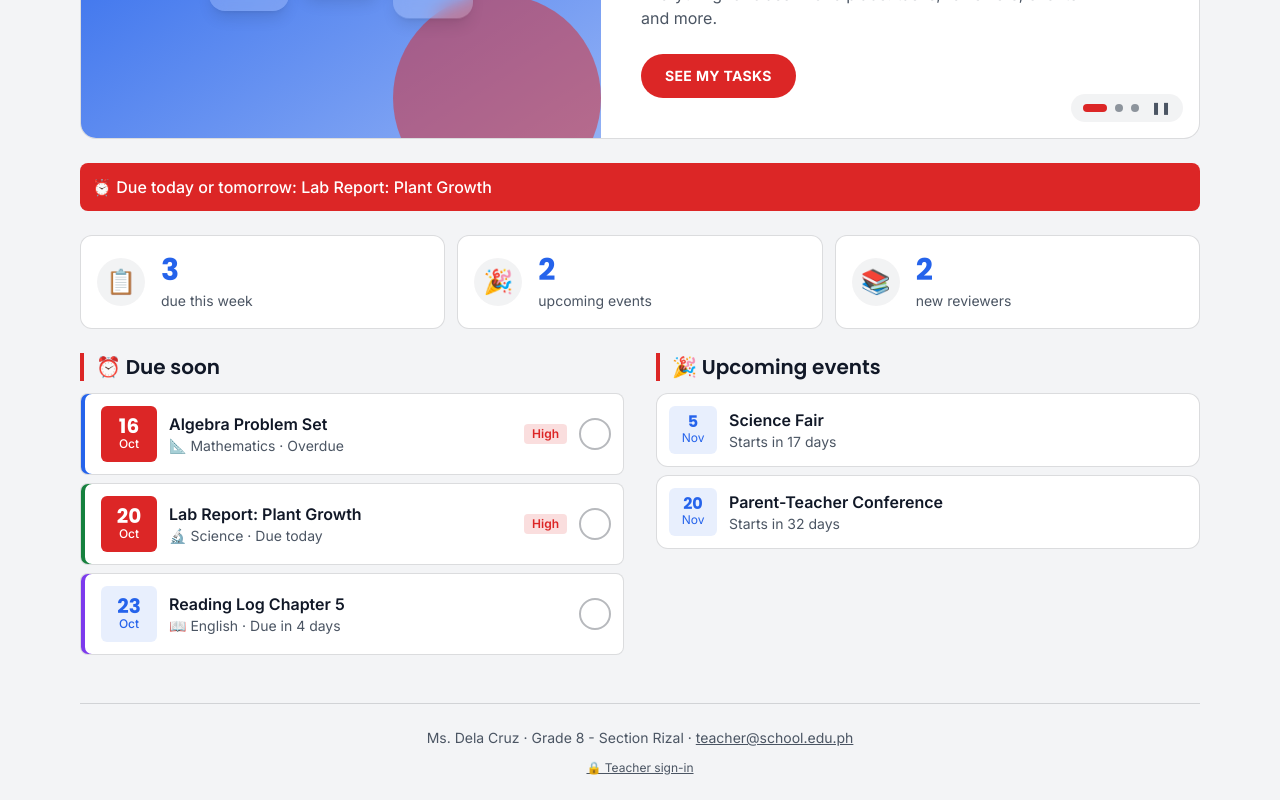
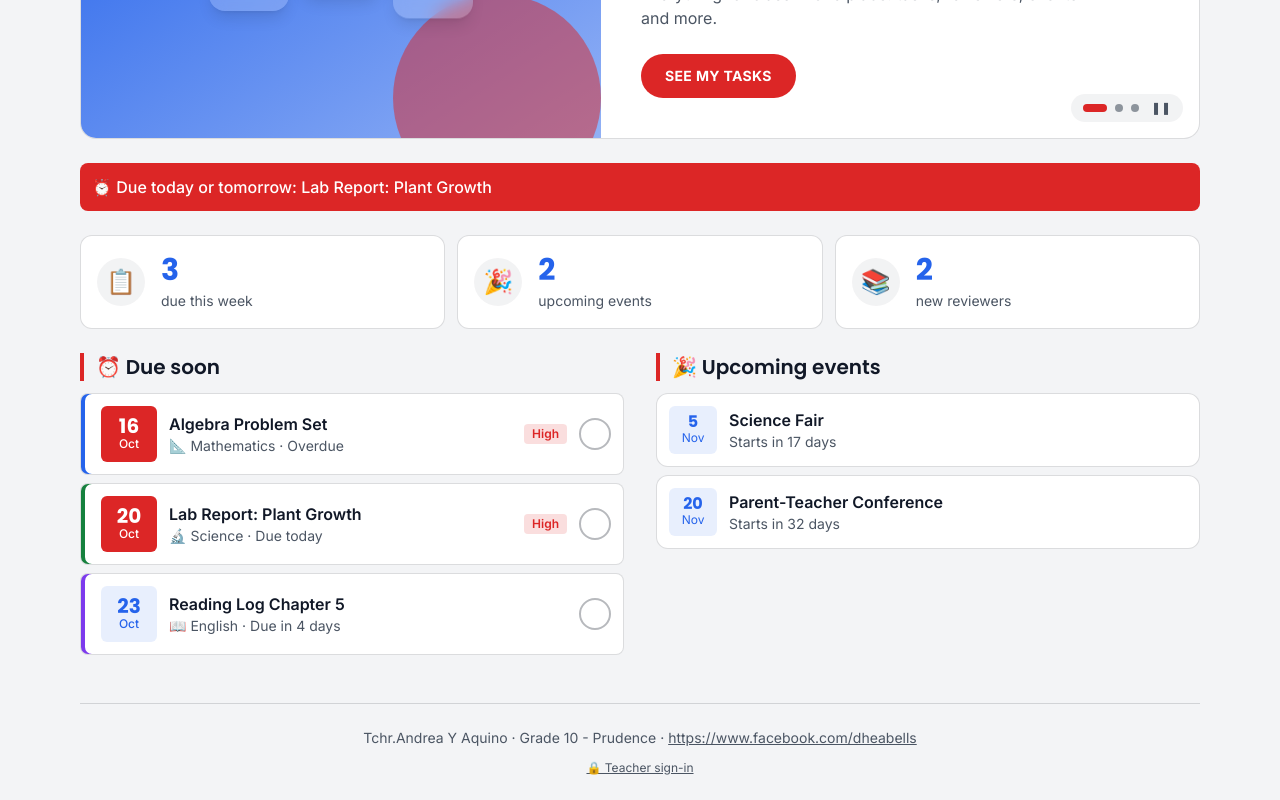
Before and after one commit to joviennesomenia-ship-it/Student-Dashboard, a React (Vite) app: page / in a window 1280 px wide. Shown: the part 338-1138 px from the top of the page. Built offline with nearby package versions, Linux system fonts and the light colour scheme.

Commit message:
Update config.ts

```diff
--- a/src/config.ts
+++ b/src/config.ts
@@ -2,9 +2,9 @@
 export const CONFIG = {
   appName: 'Class Reminders',
   tagline: 'Stay on top of it',
-  teacher: 'Ms. Dela Cruz',
-  section: 'Grade 8 - Section Rizal',
-  contact: 'teacher@school.edu.ph',
+  teacher: 'Tchr.Andrea Y Aquino',
+  section: 'Grade 10 - Prudence',
+  contact: 'https://www.facebook.com/dheabells',
   timezone: 'Asia/Manila',
   utcOffset: '+08:00', // used for dates in reminders.json that have no timezone
   // SHA-256 of the teacher PIN. Default PIN is 'teacher2026'. Change it (see README).
```
